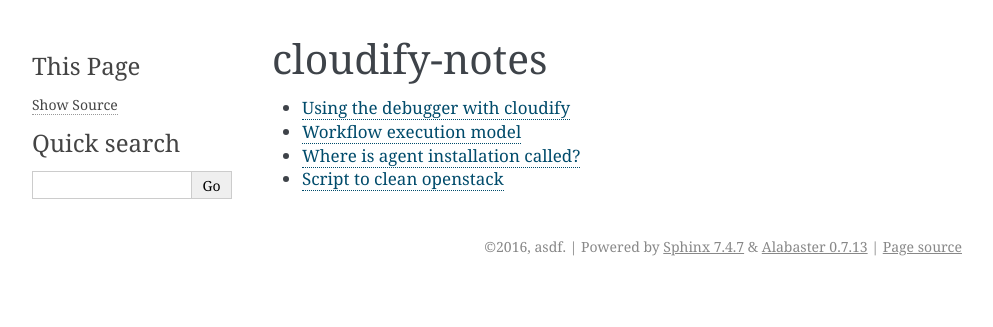
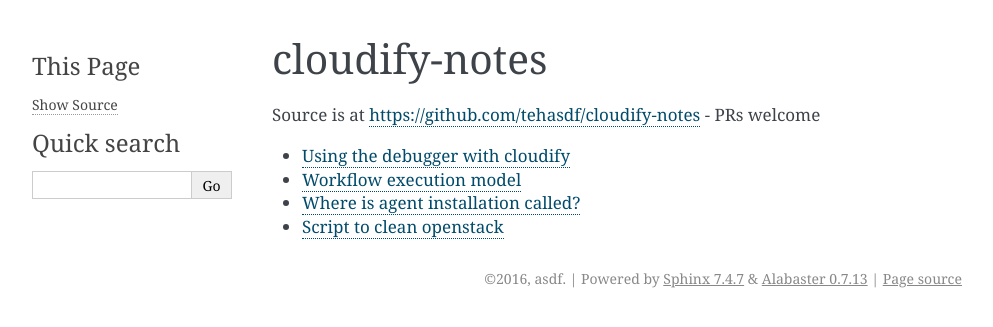
Before and after one commit to tehasdf/cloudify-notes, a Sphinx documentation site: the page built from source/index.rst, in a window 1280 px wide. Shown: the top 327 px of the page, without its empty margins (148-1141 px from the left). Built offline with Sphinx 7.4.7, drawn with Linux system fonts in a browser that asks for light colours.

Commit message:
add source addr

```diff
--- a/source/index.rst
+++ b/source/index.rst
@@ -1,5 +1,8 @@
 cloudify-notes
 ==========================================
+
+Source is at https://github.com/tehasdf/cloudify-notes - PRs welcome
+
 
 .. toctree::
    :maxdepth: 1
```
